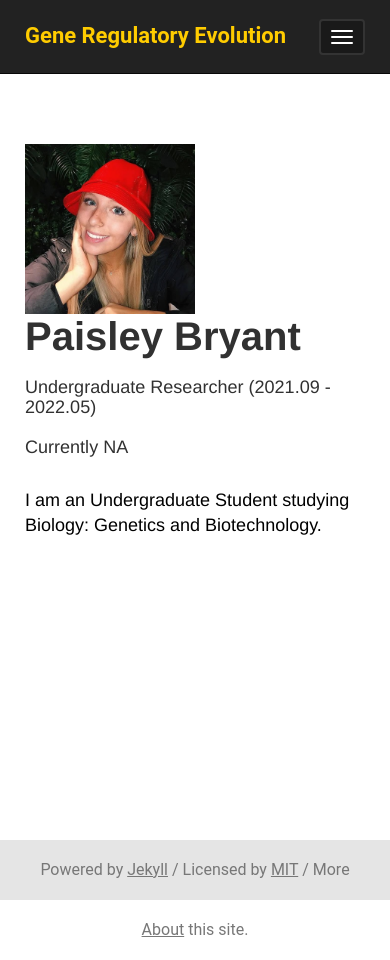
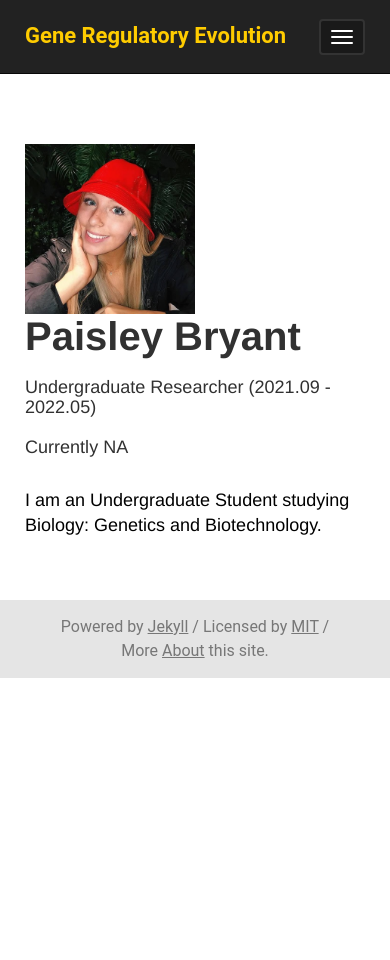
Before and after one commit to binhe-lab/binhe-lab-pub, a Jekyll site: the page built from members/_posts/2021-10-12-paisley-bryant.md, in a window 390 px wide. Built offline with Jekyll 4.4.1, drawn with Linux system fonts in a browser that asks for light colours; after the commit the page ends 900 px from its top, so only the background shows below that.

Commit message:
Fix narrow-screen detail headers and footer

```diff
--- a/_sass/_components.scss
+++ b/_sass/_components.scss
@@ -123,6 +123,21 @@
 	min-width: 300px;
 }
 
+@media (max-width: 340px) {
+	.titlebox {
+		min-width: 0;
+	}
+
+	.media > .pull-left.media-object {
+		float: none !important;
+		margin: 0 auto 15px;
+	}
+
+	.media-body.titlebox {
+		width: auto;
+	}
+}
+
 .handlebox {
 	height: 20px;
 	display: table-cell;
--- a/_sass/_footer.scss
+++ b/_sass/_footer.scss
@@ -20,3 +20,17 @@
 .footer a:hover {
 	color: #005181;
 }
+
+@media (max-width: 767px) {
+	body {
+		margin-bottom: 0;
+	}
+
+	.footer {
+		position: static;
+		height: auto;
+		min-height: 60px;
+		padding: 15px 25px;
+		line-height: 1.5;
+	}
+}
```
